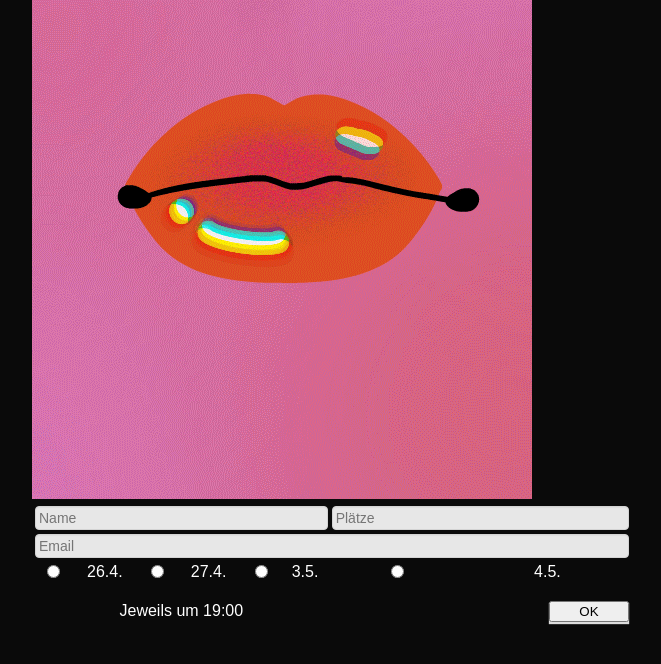
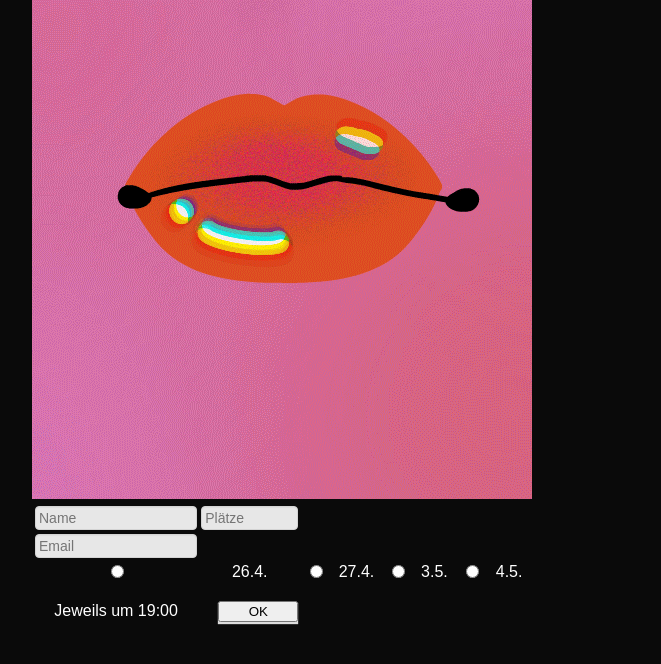
Before and after one commit to alexarnimueller/erikas-secret, a Flask app: page / in a window 1280 px wide. Shown: the part 109-773 px from the top of the page, without its empty margins (358-1019 px from the left). Run offline with Flask 3, Linux system fonts and the light colour scheme.

Commit message:
:construction:

```diff
--- a/app/static/style.css
+++ b/app/static/style.css
@@ -10,7 +10,7 @@ html {
 }
 
 table {
-    width: 600px;
+    width: 500px;
 }
 
 img {
--- a/app/templates/index.html
+++ b/app/templates/index.html
@@ -23,20 +23,20 @@
 		<div class="center">
 			<table>
 				<tr>
-					<td colspan="6">{{ form.name }}</td><td colspan="2">{{ form.seats }}</td>
+					<td style="width: 350px;">{{ form.name }}</td><td style="width: 150px;">{{ form.seats }}</td>
 				</tr>
 				<tr>
-					<td colspan="8">{{ form.email }}</td>
+					<td style="width: 500px;">{{ form.email }}</td>
 				</tr>
 				<tr>
 					{% for day in form.date %}
-						<td colspan="1">{{ day }}</td>
-						<td colspan="1">{{ day.label }}</td>
+						<td style="width: 45px;">{{ day }}</td>
+						<td style="width: 80px;">{{ day.label }}</td>
 					{% endfor %}
 				</tr>
 				<tr>
-					<td colspan="6"><p>Jeweils um 19:00</p></td>
-					<td colspan="2" align="right">
+					<td style="width: 350px;"><p>Jeweils um 19:00</p></td>
+					<td style="width: 150px;" align="right">
 						<button type="submit" style="width:80px">OK</button>
 					</td>
 				</tr>
```
